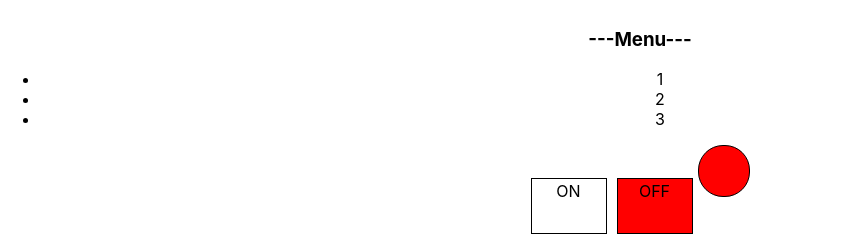
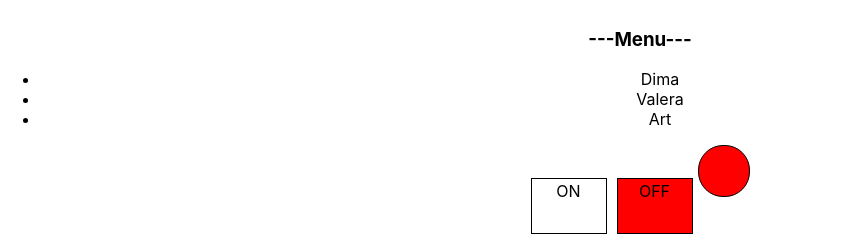
Before and after one commit to Roman160784/accardion, a React (Create React App) app: page / in a window 1280 px wide. Shown: the part 225-461 px from the top of the page, without its empty margins (0-860 px from the left). Built offline with nearby package versions, Linux system fonts and the light colour scheme.

Commit message:
08.12.2021

```diff
--- a/src/App.tsx
+++ b/src/App.tsx
@@ -6,6 +6,8 @@ import { Rating, RatingValueType } from './components/rating/Rating'
 import { UnControledRating } from './components/rating/UnControleedRating'
 import OnOff from './components/OnOff'
 import './App.css';
+import { isPropertySignature } from 'typescript';
+import { title } from 'process';
 
 
 
@@ -14,13 +16,20 @@ function App() {
   let [ratingValue, setRatingValue] = useState<RatingValueType>(0)
   let [accardionColapsed, setAccardionColapsed] = useState<boolean>(true)
 
+  const onClick = () => {
+    alert(`${title} ${'hi'}`)
+  }
+
   return (
     <div className="App">
       <PageTitle title={"This is App component"} />
       <OnOff />
 
       <PageTitle title={"MY FRIENDS"} />
-      <Accardion titleValue={"Menu"} collapsed={accardionColapsed} onChange={() => { setAccardionColapsed(!accardionColapsed) }} />
+      <Accardion titleValue={"Menu"} collapsed={accardionColapsed} onChange={() => { setAccardionColapsed(!accardionColapsed) }}
+      items={[{title:'Dima', value: 1}, {title:'Valera', value: 2}, {title:'Art', value: 3}]}
+      onClick={onClick}
+      />
 
       <OnOff />
       <SelfControlledAccardion titleValue={"+++Menu+++"} />
--- a/src/components/accordion/Accordion.tsx
+++ b/src/components/accordion/Accordion.tsx
@@ -1,9 +1,16 @@
 import React from 'react';
+
+type IteamPropsType = {
+title: string
+value: any
+}
 
 type AccardionPropsType = {
   titleValue: string
   collapsed: boolean
   onChange: () => void
+  items: IteamPropsType[]
+  onClick : (value: any) => void
 }
 
 type AccardionTitlePropsType = {
@@ -18,19 +25,24 @@ export function Accardion(props: AccardionPropsType) {
       <AccardionTitle title={props.titleValue}
         onChange={props.onChange}
       />
-      {props.collapsed === true && <AccardionBody />}
+      {props.collapsed === true && <AccardionBody items={props.items} onClick={props.onClick} />}
       {/* {!props.collapsed && <AccardionBody />} */}
     </div>
   )
 }
 
+type AccardionBodyPropsType = {
+  items: IteamPropsType[]
+  onClick : (value: any) => void
+}
 
-function AccardionBody() {
+function AccardionBody(props: AccardionBodyPropsType) {
   return (
     <ul>
-      <li>1</li>
-      <li>2</li>
-      <li>3</li>
+      {
+        props.items.map((item, index) => <li onClick = {() => {props.onClick(item.value)}} key={index}>{item.title}</li>)
+      }
+
     </ul>
   )
 }
```
